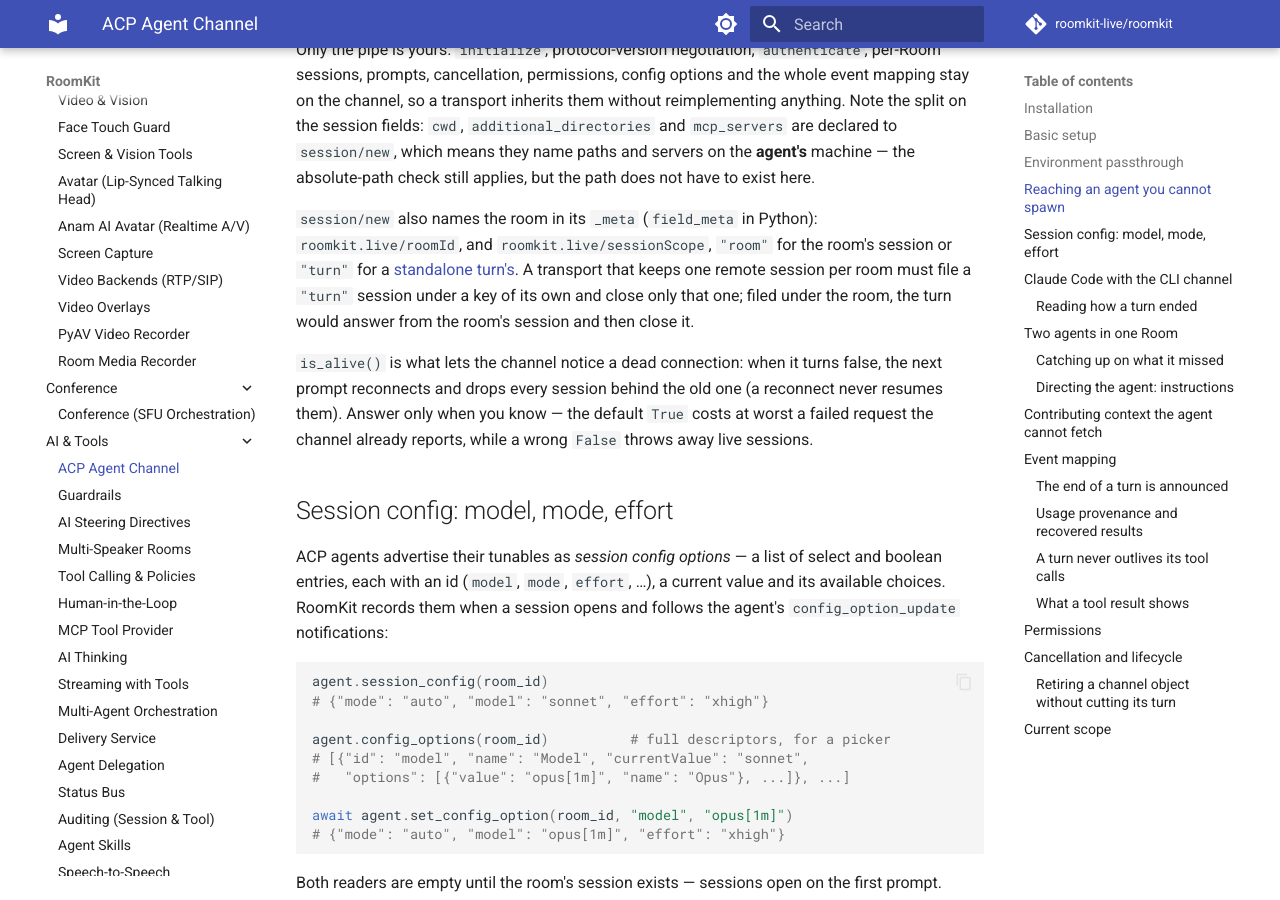
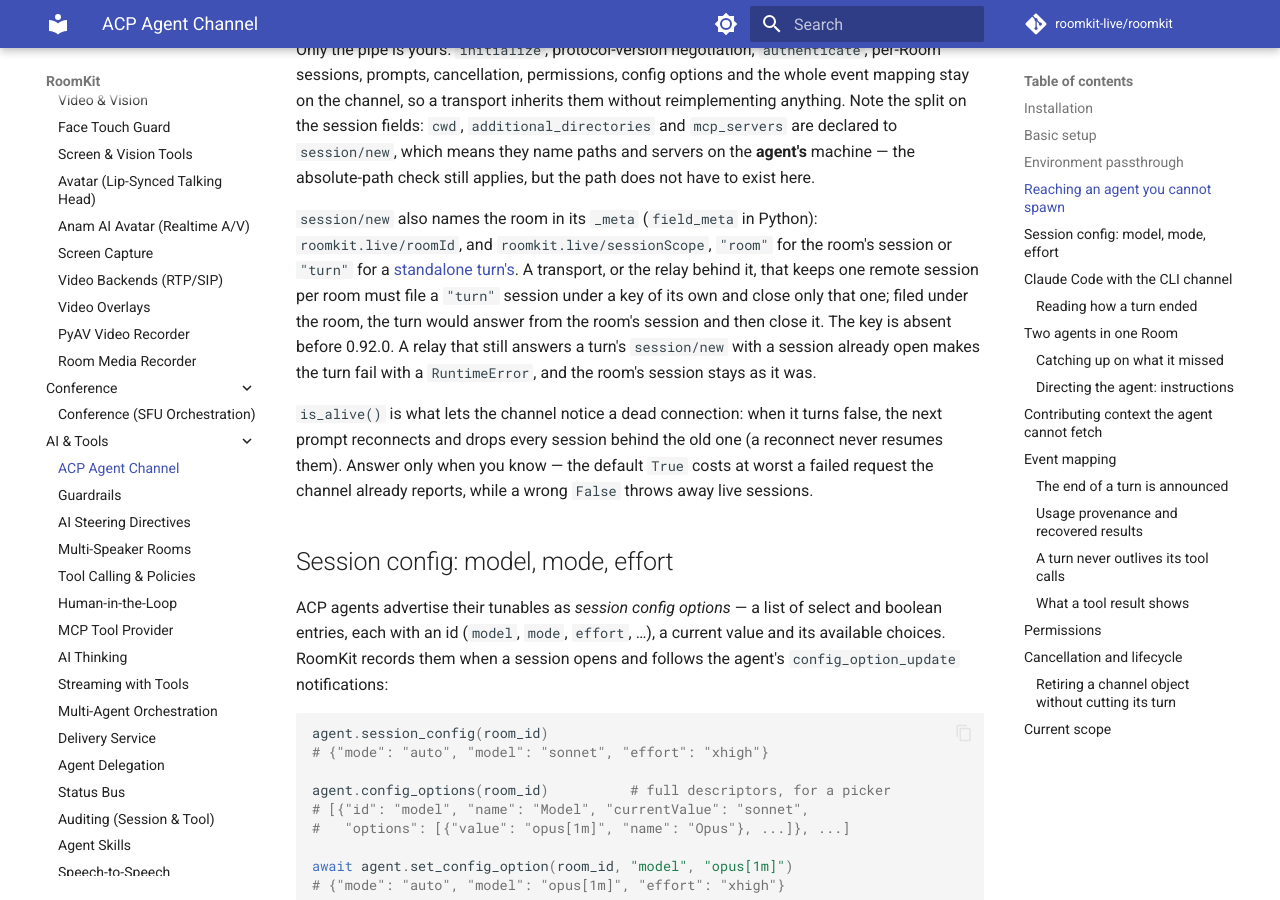
Before and after one commit to roomkit-live/roomkit-docs, an MkDocs documentation site: the page built from docs/guides/acp-channel.md, in a window 1280 px wide and 900 px high, scrolled down 2751 px. Built offline with MkDocs 1.6.1 and Material for MkDocs 9.7.7, drawn with Linux system fonts in a browser that asks for light colours; comment, search, counter and statistics services are not loaded.

Commit message:
docs(acp): name the relay behind the transport, and what an unaware one gets (RMK-225)

```diff
--- a/docs/guides/acp-channel.md
+++ b/docs/guides/acp-channel.md
@@ -142,9 +142,12 @@ exist here.
 `session/new` also names the room in its `_meta` (`field_meta` in Python):
 `roomkit.live/roomId`, and `roomkit.live/sessionScope`, `"room"` for the
 room's session or `"turn"` for a [standalone turn's](#directing-the-agent-instructions).
-A transport that keeps one remote session per room must file a `"turn"` session
-under a key of its own and close only that one; filed under the room, the turn
-would answer from the room's session and then close it.
+A transport, or the relay behind it, that keeps one remote session per room
+must file a `"turn"` session under a key of its own and close only that one;
+filed under the room, the turn would answer from the room's session and then
+close it. The key is absent before 0.92.0. A relay that still answers a turn's
+`session/new` with a session already open makes the turn fail with a
+`RuntimeError`, and the room's session stays as it was.
 
 `is_alive()` is what lets the channel notice a dead connection: when it turns
 false, the next prompt reconnects and drops every session behind the old one (a
```
